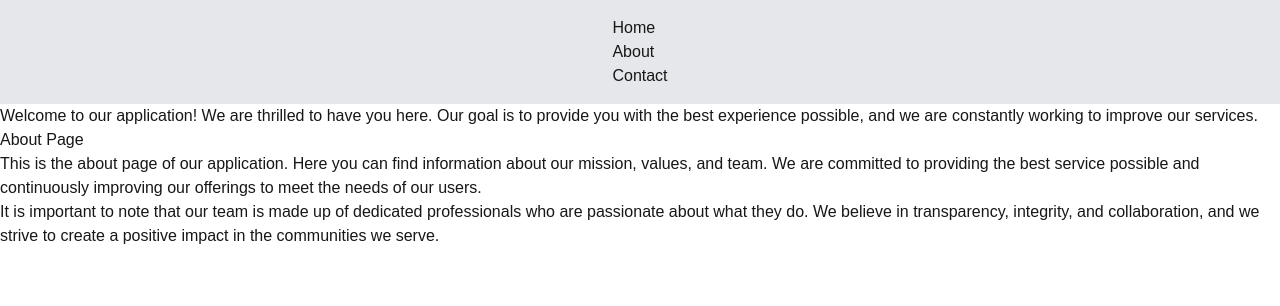
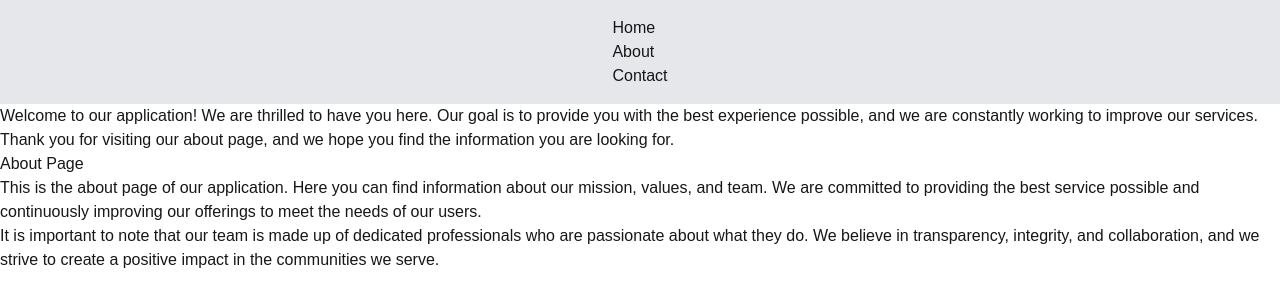
Before and after one commit to alhamzaaaaa/MERN-Stack-Concepts-Recall, a Next.js app in the folder next-js-recall/recall-6-server-components/: page /about in a window 1280 px wide. Shown: the top 306 px of the page. Built offline with nearby package versions, Linux system fonts and the light colour scheme.

Commit message:
Concepts Recall

```diff
--- a/next-js-recall/recall-6-server-components/app/about/page.jsx
+++ b/next-js-recall/recall-6-server-components/app/about/page.jsx
@@ -12,7 +12,7 @@ const page = () => {
             </nav>
             <div>
                 <span>
-                    Welcome to our application! We are thrilled to have you here. Our goal is to provide you with the best experience possible, and we are constantly working to improve our services.
+                    Welcome to our application! We are thrilled to have you here. Our goal is to provide you with the best experience possible, and we are constantly working to improve our services. Thank you for visiting our about page, and we hope you find the information you are looking for.
                 </span>
             </div>
             <h1>
```
